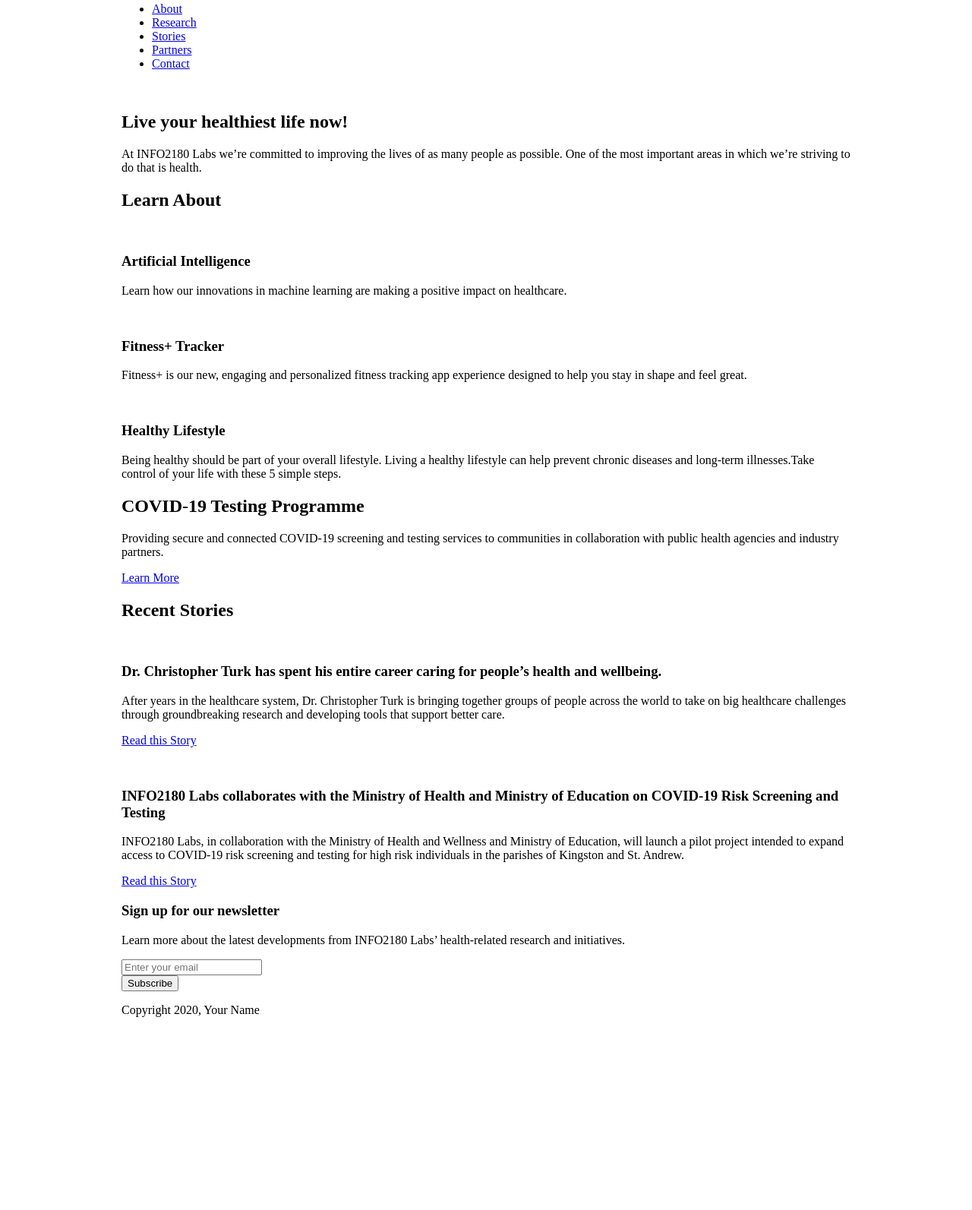
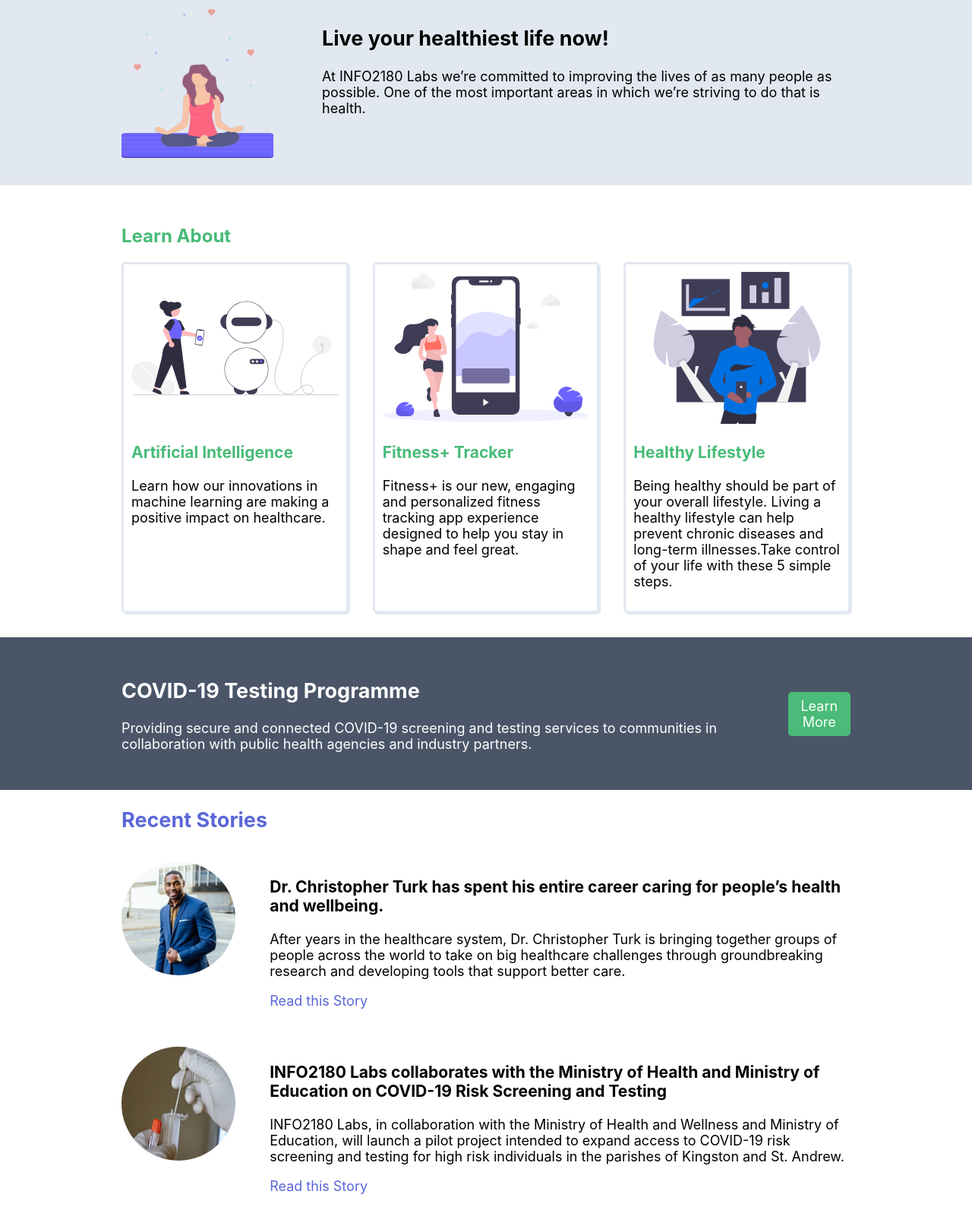
Before and after one commit to tevinh7612/info2180-project1, a plain HTML site: page index.html in a window 1280 px wide. Shown: the part 77-1670 px from the top of the page at 76% size. Before the commit the page ends 1432 px from the top, so only its background shows below. Drawn offline with Linux system fonts and the light colour scheme.

Commit message:
Rough edit

```diff
--- a/index.html
+++ b/index.html
@@ -26,7 +26,7 @@
         <section class="overview-hero">
             <div class="container">
                 <div class="overview-hero-image">
-                    <img src="#" alt="">
+                    <img src="./images/meditation.svg" alt="">
                 </div>
                 <div class="overview-hero-text">
                     <h2>Live  your healthiest life now!</h2>
@@ -39,21 +39,21 @@
                 <h2>Learn About</h2>
                 <div class="cards">
                     <div class="card">
-                        <img src="#" alt="">
+                        <img src="./images/artificial_inteligence.svg" alt="">
                         <div class="card-body">
                             <h3>Artificial Intelligence</h3>
                             <p>Learn how our innovations in machine learning are making a positive impact on healthcare.</p>
                         </div>
                     </div>
                     <div class="card">
-                        <img src="#" alt="">
+                        <img src="./images/fitness_tracker.svg" alt="">
                         <div class="card-body">
                             <h3>Fitness+ Tracker</h3>
                             <p>Fitness+ is our new, engaging and personalized fitness tracking app experience designed to help you stay in shape and feel great.</p>
                         </div>
                     </div>
                     <div class="card">
-                        <img src="#" alt="">
+                        <img src="./images/healthy_lifestyle.svg" alt="">
                         <div class="card-body">
                             <h3>Healthy Lifestyle</h3>
                             <p>Being healthy should be part of your overall lifestyle. Living a healthy lifestyle can help prevent chronic diseases and long-term illnesses.Take control of your life with these 5 simple steps.</p>
@@ -77,7 +77,7 @@
             <div class="container">
                 <h2>Recent Stories</h2>
                 <article>
-                    <img src="" alt="">
+                    <img src="./images/dr_turk.jpg" alt="">
                     <div class="article-body">
                         <h3>Dr. Christopher Turk has spent his entire career caring for people’s health and wellbeing.</h3>
                         <p>After years in the healthcare system, Dr. Christopher Turk is bringing together groups of people across the world to take on big healthcare challenges through groundbreaking research and developing tools that support better care.</p>
@@ -85,7 +85,7 @@
                     </div>
                 </article>
                 <article>
-                    <img src="" alt="">
+                    <img src="./images/testing_kit.jpg" alt="">
                     <div class="article-body">
                         <h3>INFO2180 Labs collaborates with the Ministry of Health and Ministry of Education on COVID-19 Risk Screening and Testing</h3>
                         <p>INFO2180 Labs, in collaboration with the Ministry of Health and Wellness and Ministry of Education, will launch a pilot project intended to expand access to COVID-19 risk screening and testing for high risk individuals in the parishes of Kingston and St. Andrew.</p>
@@ -110,7 +110,7 @@
     </main>
     <footer>
         <div class="container">
-            <p>Copyright 2020, Your Name</p>
+            <p>Copyright 2026, Tevin Hislop</p>
         </div>
     </footer>
 </body>
--- a/scripts.js
+++ b/scripts.js
@@ -1 +1,20 @@
 /* Add your JavaScript to this file */
+
+document.addEventListener("DOMContentLoaded", function(){
+
+	const form = document.querySelector('.newsletter form');
+	const input = document.getElementById('email');
+	const msgArea = document.querySelector('.newsletter .message');
+	const submitBtn = document.querySelector('.newsletter .btn');
+
+	submitBtn.addEventListener('click', function() {
+
+		const email = input.value;
+
+		if (email !== ""){
+			msgArea.innerHTML = `<p>Thank you! Your email address ${email} has been added to our mailing list!</p>`
+		} else {
+			msgArea.innerHTML = `<p>Please enter a valid email address.</p>`
+		}
+	})
+})
--- a/styles.css
+++ b/styles.css
@@ -2,6 +2,11 @@
 body {
     margin: 0;
     font-size: 16px;
+}
+
+main {
+	font-family: -apple-system, BlinkMacSystemFont, "Segoe UI", Roboto, "Helvetica Neue", Arial, "Noto Sans", sans-serif;
+	font-size: 18px;
 }
 
 .container {
@@ -9,3 +14,166 @@ body {
     max-width: 960px;
     width: 100%;
 }
+
+header{
+	background-color: white;
+		font-size: 18px;
+}
+
+header .container{
+	display: flex;
+	flex-wrap: wrap;
+	justify-content: space-between;
+}
+
+header h1 {
+	font-size: 18px;
+}
+
+header nav ul {
+	display: flex;
+	justify-content: space-between;
+	list-style-type: none;
+}
+
+header nav ul li{
+	padding-right: 0.5rem;
+}
+
+header nav ul li a {
+	color: #6b7280;
+	text-decoration: none;
+}
+
+header nav ul li a:hover{
+	color: #5a67d8;
+}
+
+a {
+	text-decoration-line: none;
+}
+
+.overview-hero{
+	background-color: #e2e8f0;
+}
+
+.overview-hero .container{
+	display: flex;
+	padding: 2rem 0;
+}
+
+.overview-hero-image img{
+	width: 200px;
+	padding-right: 4rem;
+}
+
+
+.learn-about{
+	padding: 2rem 0;
+}
+
+.learn-about .container .cards{
+	display: grid;
+	grid-template-columns: 1fr 1fr 1fr;
+	gap: 2rem;
+}
+
+.card{
+	border-color: #e2e8f0;
+	border-style: solid;
+	border-radius: 5px;
+	box-shadow: 2px 2px #e2e8f0;
+	padding: 10px;
+}
+
+.card img{
+	width: 100%;
+	height: 200px;
+}
+
+.learn-about h2{
+	font-size: 24px;
+	color: #48bb78;
+}
+
+.learn-about h3{
+	font-size: 21px;
+	color: #48bb78;
+}
+
+.testing{
+	background-color: #4A5568;
+	color: white;
+	padding: 2rem 0;
+}
+
+.testing .container{
+	display: flex;
+	flex-direction: space-between;
+	gap: 2rem;
+}
+
+.testing .container .cta{
+	display: flex;
+	flex-direction: column;
+	justify-content: center;
+	text-align: center;
+}
+
+.testing .cta a{
+	background-color: #4abb78;
+	color: white;
+	padding: 0.5rem 1rem;
+	border-radius: 5px;
+}
+
+.stories .container article{
+	display: grid;
+	grid-template-columns: 1fr 4fr;
+	gap: 0.25rem;
+	padding: 1rem 0;
+}
+
+.stories h2, a{
+	color: #5a67d8;
+}
+
+.stories img{
+	border-radius: 50%;
+	width: 150px;
+	height: 150px;
+}
+
+.newsletter{
+	background-color: #4abb78;
+	color: white;
+}
+
+.newsletter .container {
+	display: flex;
+	flex-direction: column;
+	max-width: 40%;
+
+}
+
+.newsletter button{
+	background-color: #5a67d8;
+}
+
+.newsletter .container form{
+	display: flex;
+	justify-content: center;
+	gap: 1rem;
+	padding-bottom: 1rem;
+}
+
+footer{
+	background-color: #4a5568;
+	color: white;
+	padding: 1rem 0;
+}
+
+
+img {
+	width: 150px;
+}
```
Also changed, not shown: images/artificial_inteligence.svg (added), images/dr_turk.jpg (added), images/fitness_tracker.svg (added), images/healthy_lifestyle.svg (added), images/meditation.svg (added), images/testing_kit.jpg (added).
